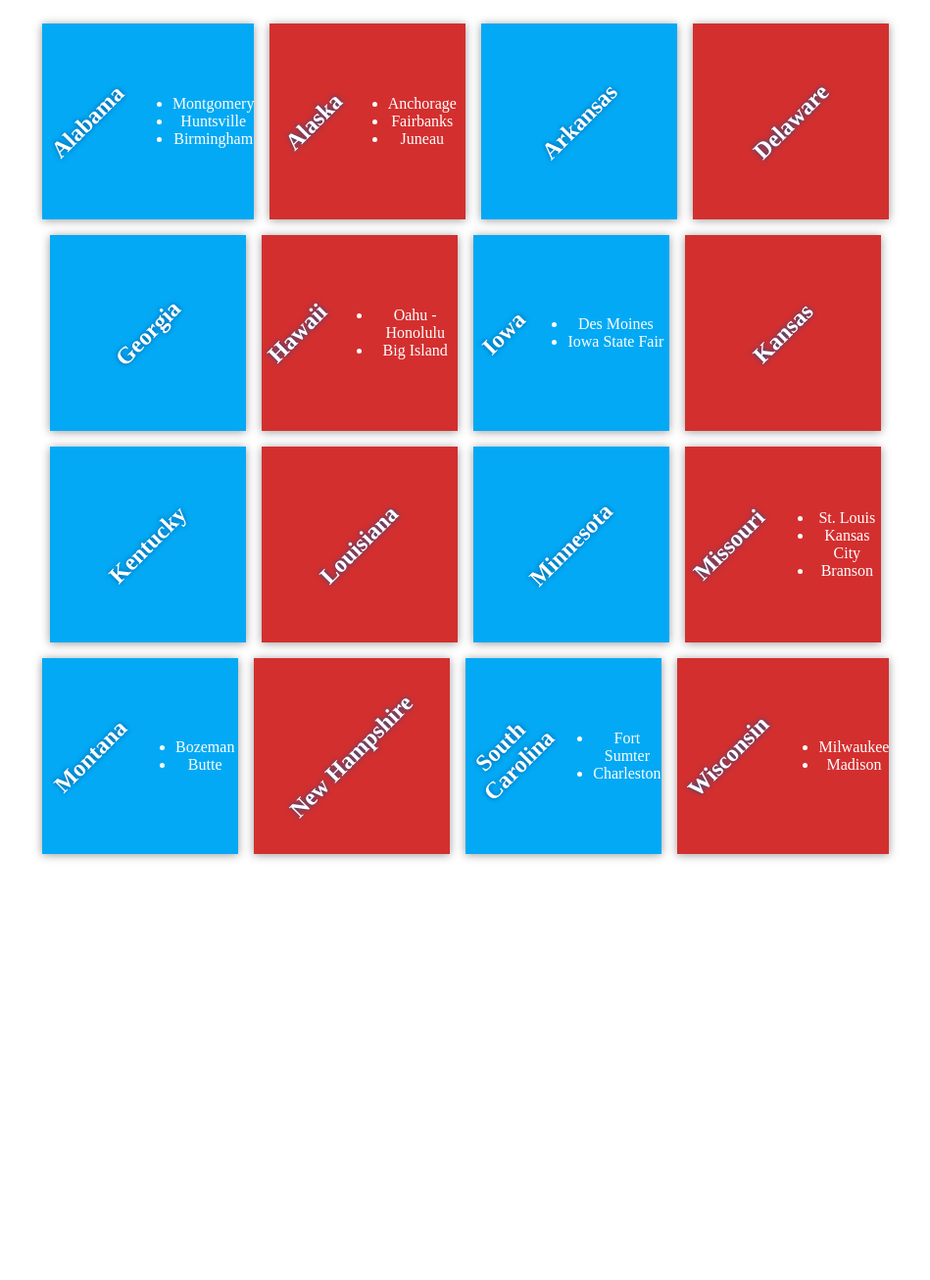
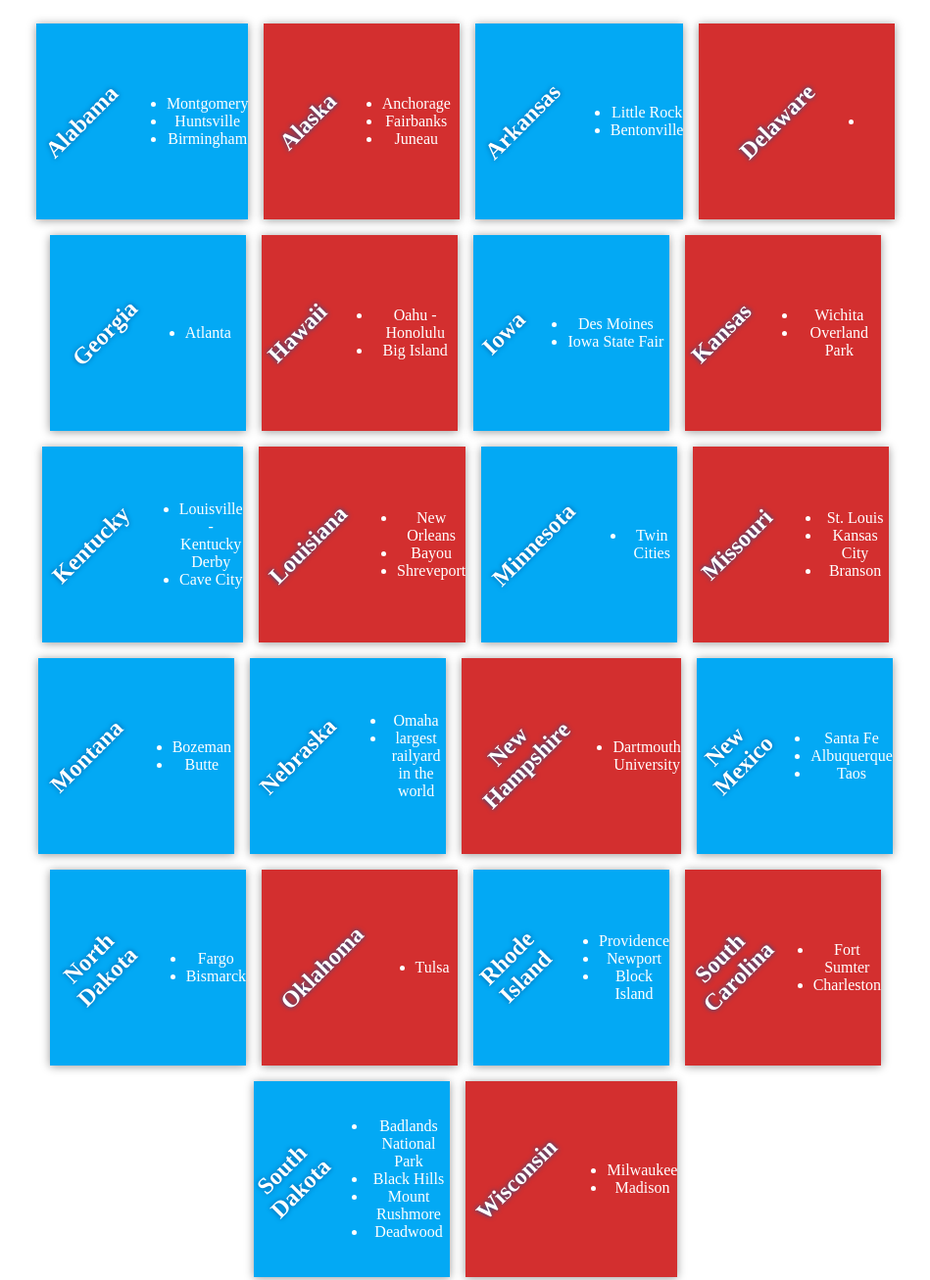
Before and after one commit to brenteliason/my-travel-plans, a plain HTML site: page index.html in a window 1280 px wide. Shown: the top 1307 px of the page at 98% size, without its empty margins (165-1114 px from the left). Before the commit the page ends 896 px from the top, so only its background shows below. Drawn offline with Linux system fonts and the light colour scheme.

Commit message:
Added states and more destinations

```diff
--- a/index.html
+++ b/index.html
@@ -30,14 +30,24 @@
 
             <div class="destination first">
                 <h2>Arkansas</h2>
+                  <ul>
+                    <li>Little Rock</li>
+                    <li>Bentonville</li>
+                  </ul>
             </div>
 
             <div class="destination second">
                 <h2>Delaware</h2>
+                  <ul>
+                    <li>
+                  </ul>
             </div>
 
             <div class="destination first">
                 <h2>Georgia</h2>
+                  <ul>
+                    <li>Atlanta</li>
+                  </ul>
             </div>
 
             <div class="destination second">
@@ -58,18 +68,34 @@
 
             <div class="destination second">
                 <h2>Kansas</h2>
+                  <ul>
+                    <li>Wichita</li>
+                    <li>Overland Park</li>
+                  </ul>
             </div>
 
             <div class="destination first">
                 <h2>Kentucky</h2>
+                  <ul>
+                    <li>Louisville - Kentucky Derby</li>
+                    <li>Cave City</li>
+                  </ul>
             </div>
 
             <div class="destination second">
                 <h2>Louisiana</h2>
+                  <ul>
+                    <li>New Orleans</li>
+                    <li>Bayou</li>
+                    <li>Shreveport</li>
+                  </ul>
             </div>
 
             <div class="destination first">
                 <h2>Minnesota</h2>
+                  <ul>
+                    <li>Twin Cities</li>
+                  </ul>
             </div>
 
             <div class="destination second">
@@ -89,16 +115,71 @@
                 </ul>
             </div>
 
+            <div class="destination first">
+                <h2>Nebraska</h2>
+                  <ul>
+                    <li>Omaha</li>
+                    <li>largest railyard in the world</li>
+                  </ul>
+            </div>
+
             <div class="destination second">
                 <h2>New Hampshire</h2>
+                  <ul>
+                    <li>Dartmouth University</li>
+                  </ul>
+            </div>
+
+
+            <div class="destination first">
+                <h2>New Mexico</h2>
+                  <ul>
+                    <li>Santa Fe</li>
+                    <li>Albuquerque</li>
+                    <li>Taos</li>
+                  </ul>
             </div>
 
             <div class="destination first">
+                <h2>North Dakota</h2>
+                  <ul>
+                    <li>Fargo</li>
+                    <li>Bismarck</li>
+                  </ul>
+            </div>
+
+            <div class="destination second">
+                <h2>Oklahoma</h2>
+                  <ul>
+                    <li>Tulsa</li>
+                  </ul>
+            </div>
+
+            <div class="destination first">
+                <h2>Rhode Island</h2>
+                  <ul>
+                    <li>Providence</li>
+                    <li>Newport</li>
+                    <li>Block Island</li>
+                  </ul>
+            </div>
+
+            <div class="destination second">
                 <h2>South Carolina</h2>
                 <ul>
                   <li>Fort Sumter</li>
                   <li>Charleston</li>
                 </ul>
+            </div>
+
+            <div class="destination first">
+                <h2>South Dakota</h2>
+                  <ul>
+                    <li>Badlands National Park</li>
+                    <li>Black Hills</li>
+                    <li>Mount Rushmore</li>
+                    <li>Deadwood</li>
+                  </ul>
             </div>
 
             <div class="destination second">
```
